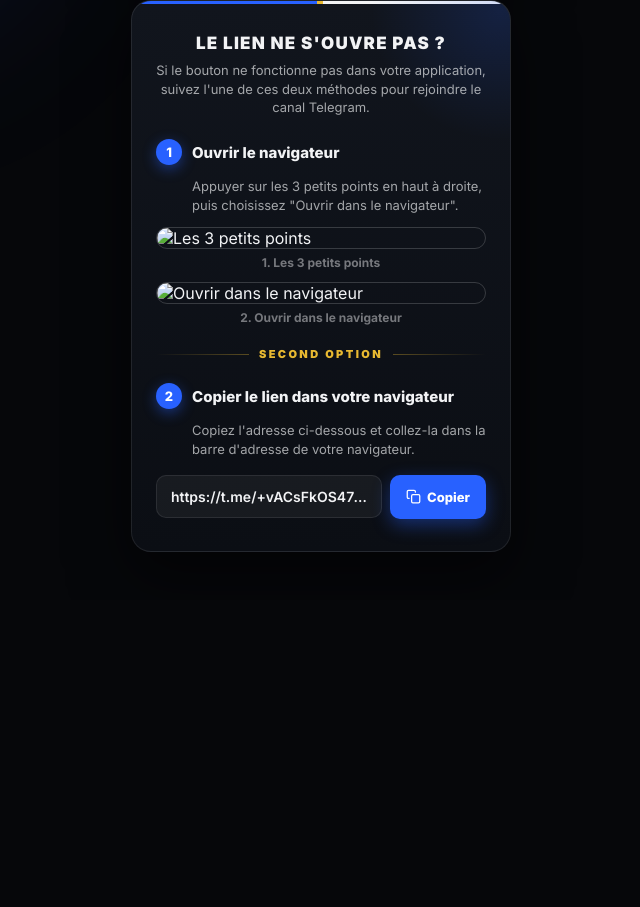
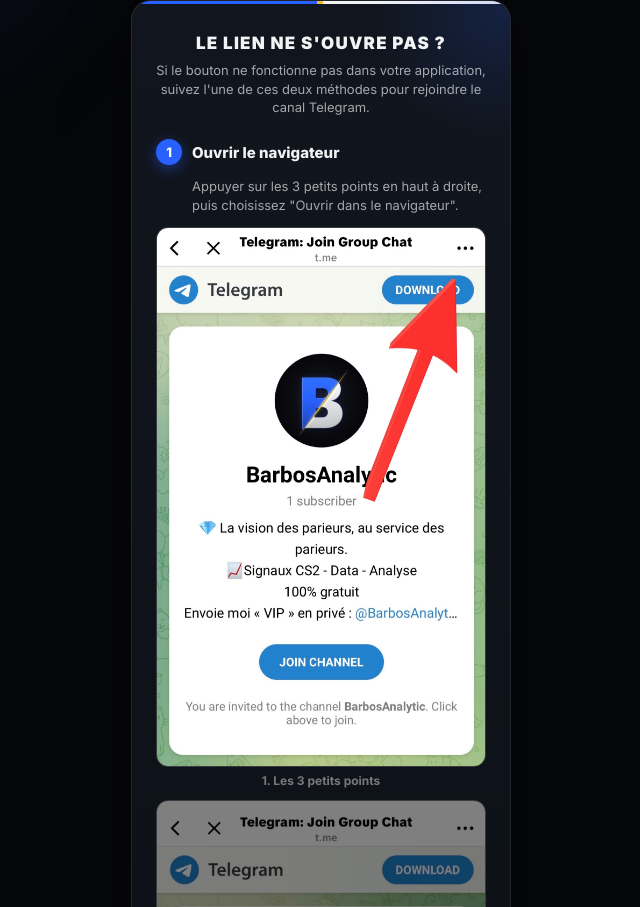
Before and after one commit to TlbABHG/barbos-bio, a plain HTML site: page index.html in a window 1280 px wide. Shown: the part 913-1820 px from the top of the page, without its empty margins (319-959 px from the left). Before the commit the page ends 1513 px from the top, so only its background shows below. Drawn offline with Linux system fonts and the light colour scheme.

Commit message:
Update image sources in index.html

```diff
--- a/index.html
+++ b/index.html
@@ -224,11 +224,11 @@
       <p class="step-text">Appuyer sur les 3 petits points en haut à droite, puis choisissez "Ouvrir dans le navigateur".</p>
 
       <div class="shot">
-        <img src="images/step1-3points.jpg" alt="Les 3 petits points">
+        <img src="images/IMG_5513.jpeg" alt="Les 3 petits points">
         <span>1. Les 3 petits points</span>
       </div>
       <div class="shot">
-        <img src="images/step2-navigateur.jpg" alt="Ouvrir dans le navigateur">
+        <img src="images/IMG_5515.jpeg" alt="Ouvrir dans le navigateur">
         <span>2. Ouvrir dans le navigateur</span>
       </div>
     </div>
```
